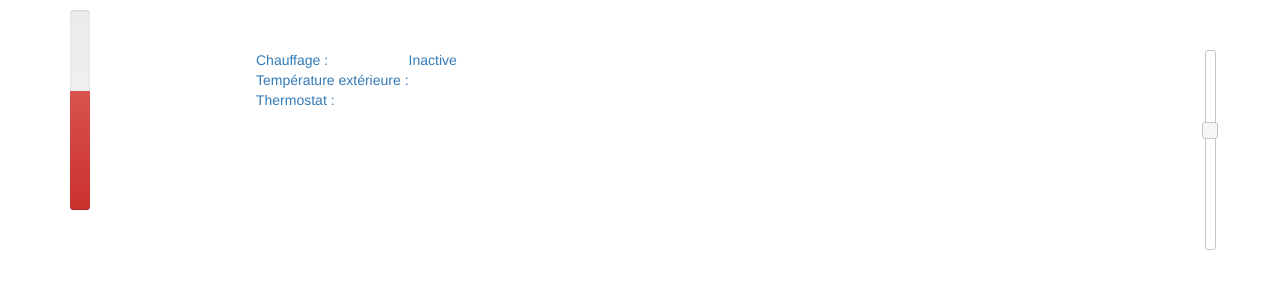
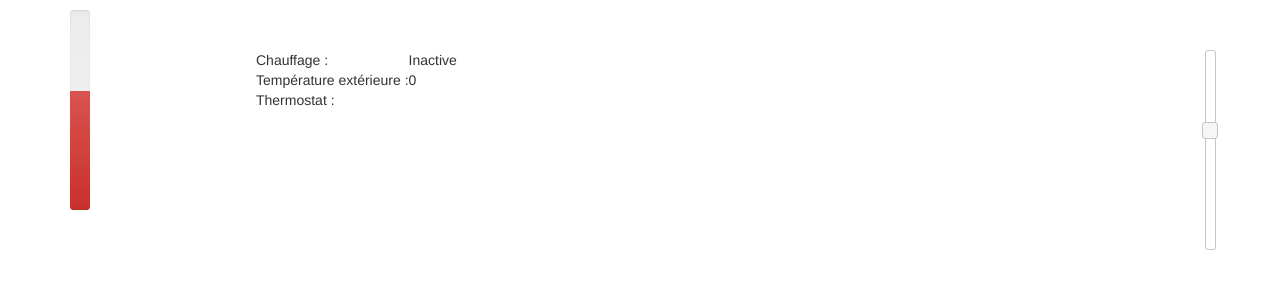
Before and after one commit to seb9465/log2420, a plain HTML site: page tp3/thermostat.html in a window 1280 px wide. Drawn offline with nearby package versions, Linux system fonts and the light colour scheme.

Commit message:
SC : Avancement tp3.

```diff
--- a/tp3/javascript/chambre.js
+++ b/tp3/javascript/chambre.js
@@ -40,13 +40,3 @@ function ticTac() {
         chauffage = true;
     }
 }
-
-$(document).ready(function() {
-    if(chauffage == true) {
-        document.getElementById("dataChauf").innerHTML = "Active";
-        document.getElementById("dataChauf").style.backgroundColor = "red";
-    } else {
-        document.getElementById("dataChauf").innerHTML = "Inactive";
-        document.getElementById("dataChauf").style.backgroundColor = "white";
-    }
-});
--- a/tp3/javascript/thermostat.js
+++ b/tp3/javascript/thermostat.js
@@ -54,10 +54,18 @@ $( function() {
   });
 
   function updateAll(tempInterieur, chauf){
-    console.log("Temperature interieure: " + tempInterieur);
-    console.log("Chauffage actif ? " + chauf);
     var pourcentage = tempInterieur + 50;
     $("#barreAffichageTemperature").css('height', pourcentage+'%' );
+
+    document.getElementById("dataTempExt").innerHTML = temperatureExterieure;
+
+    if(chauffage == true) {
+      document.getElementById("dataChauf").innerHTML = "Active";
+      document.getElementById("dataChauf").style.backgroundColor = "red";
+    } else {
+      document.getElementById("dataChauf").innerHTML = "Inactive";
+      document.getElementById("dataChauf").style.backgroundColor = "white";
+    }
   }
 
   setInterval(() => {
--- a/tp3/thermostat.html
+++ b/tp3/thermostat.html
@@ -27,24 +27,24 @@
       <table id="infosTempTable">
         <tr>      <!-- Ligne pour indiquer si le chauffage est en fonction ou non. -->
           <td>
-            <a id="titreChauf">Chauffage :</a>
+            <span id="titreChauf">Chauffage :</span>
           </td>
           <td>
-            <a id="dataChauf"></a>
+            <span id="dataChauf"></span>
           </td>
         </tr>
         <tr>      <!-- Ligne pour indiquer la température extérieure. -->
           <td>
-            <a id="titreTempExt">Température extérieure :</a>
+            <span id="titreTempExt">Température extérieure :</span>
           </td>
-          <td><a id="dataTempExt"></a></td>
+          <td><span id="dataTempExt"></span></td>
         </tr>
         <tr>      <!-- Ligne pour indiquer la tempéraure du thermostat. -->
           <td>
-            <a id="titreThermos">Thermostat :</a>
+            <span id="titreThermos">Thermostat :</span>
           </td>
           <td>
-            <a id="tdValeurThermostat"></a>
+            <span id="tdValeurThermostat"></span>
           </td>
         </tr>
       </table>
```
